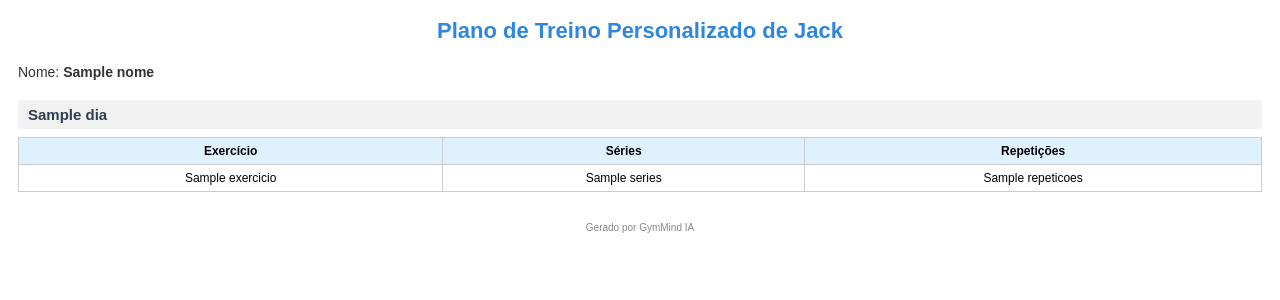
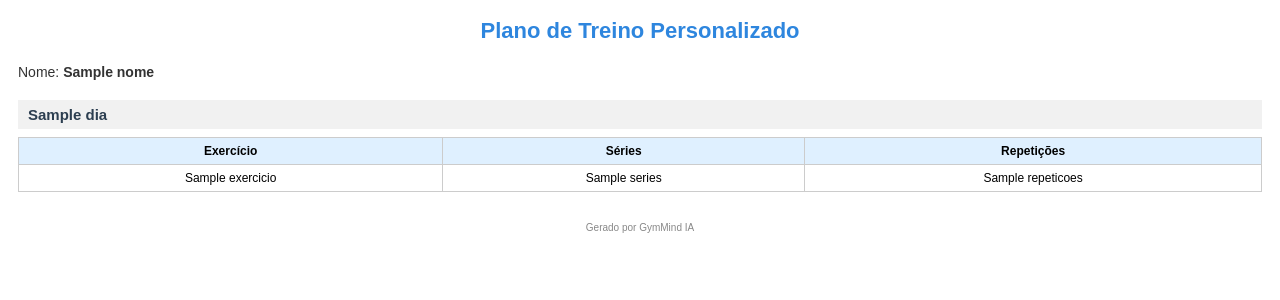
Before and after one commit to edu1brito/GymMind, a Python web app: template templates/treino_template.html in a window 1280 px wide. Shown: the top 300 px of the page. Run offline with Jinja, Linux system fonts and the light colour scheme; the template is opened without the code that fills it: most values are stand-ins (such as "Sample title", 1, 10 or a date in 2020).

Commit message:
Update treino_template.html

```diff
--- a/templates/treino_template.html
+++ b/templates/treino_template.html
@@ -61,7 +61,7 @@
 </head>
 <body>
 
-    <div class="titulo">Plano de Treino Personalizado de Jack</div>
+    <div class="titulo">Plano de Treino Personalizado</div>
 
     <div class="subtitulo">Nome: <strong>{{ nome }}</strong></div>
 
```
